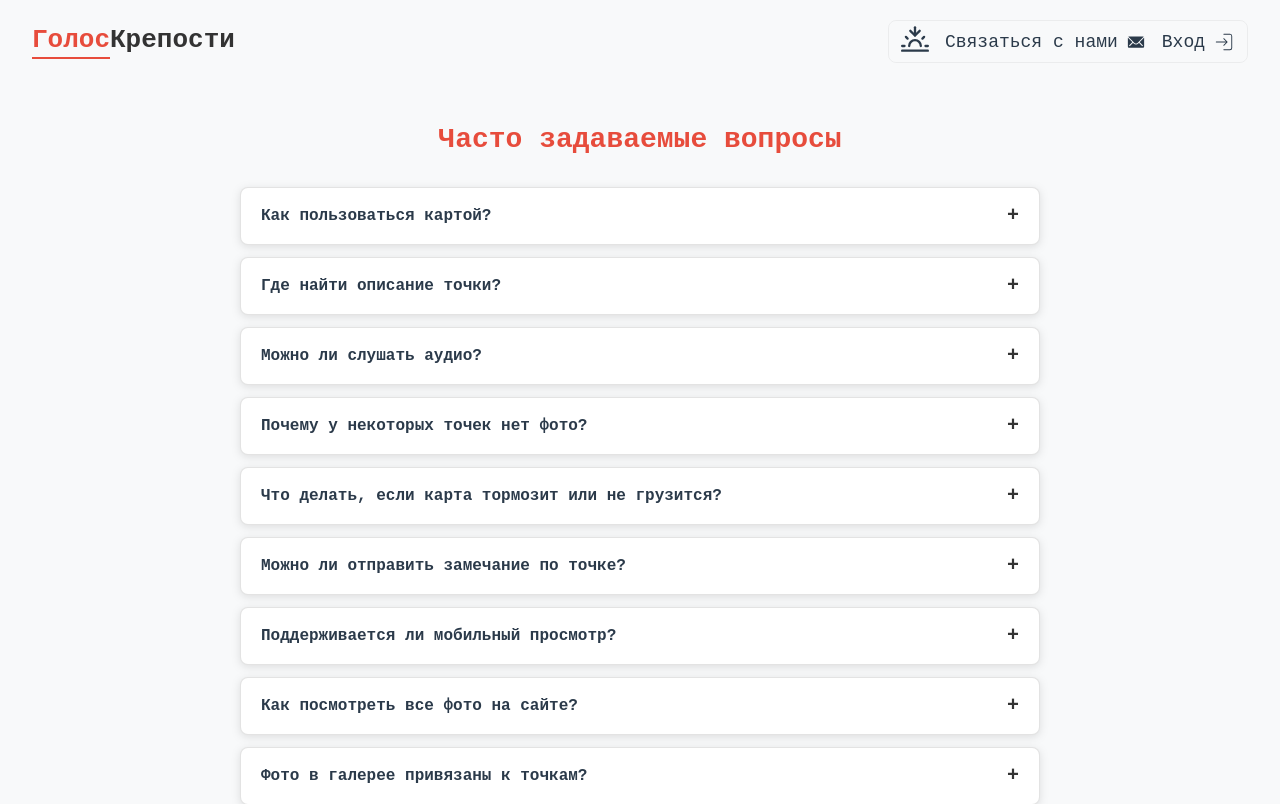
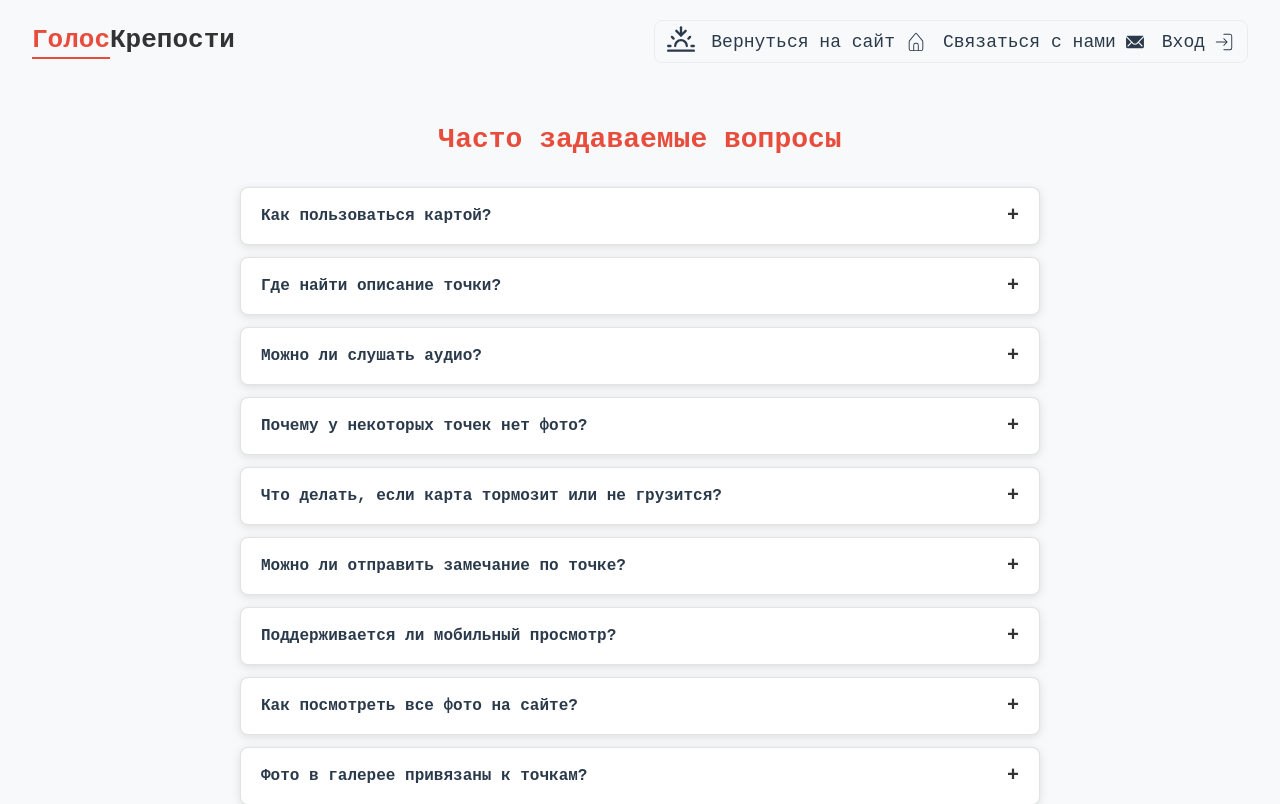
Before and after one commit to Diablo665/history-map, a React (Create React App) app in the folder app/: page /faq in a window 1280 px wide. Shown: the top 804 px of the page. Built offline with nearby package versions, Linux system fonts and the light colour scheme; no server answers.

Commit message:
fix: Добавлены забытые кнопки для переходя в раздел FAQ и обратно

```diff
--- a/app/src/components/Header/Header.jsx
+++ b/app/src/components/Header/Header.jsx
@@ -1,15 +1,17 @@
 import React from "react";
 import styles from './Header.module.css';
 import { IoIosMail } from "react-icons/io";
-import { CiLogin, CiLogout } from "react-icons/ci";
+import { CiLogin, CiLogout, CiCircleQuestion, CiHome } from "react-icons/ci";
 import { FiSunrise, FiSunset } from "react-icons/fi";
 import { openLoginForm, setIsLogined } from "../../store/loginSlice";
 import { useDispatch, useSelector} from "react-redux";
 import { useState } from "react";
 import { showNotification } from "../../utils/helper";
+import { useNavigate } from 'react-router-dom';
 
-const Header = () => {
+const Header = ({from}) => {
     const dispatch = useDispatch();
+    const navigate = useNavigate();
     const {isLogined} = useSelector((state) => state.login);
     const [theme, updateTheme] = useState(localStorage.getItem('theme') || 'light');
     document.querySelector("HTML").setAttribute("data-theme", theme);
@@ -44,6 +46,11 @@ const Header = () => {
 
     }
 
+    const goToNewPage = () => {
+        const page = from === "faq" ? '/' : 'faq'
+        navigate(page)
+    }
+
     return (
         <div className={styles.headerContainer}>
             <div className={styles.titleContainer}>
@@ -56,6 +63,12 @@ const Header = () => {
                 </span> : <span className={styles.setTheme} onClick={setTheme} title="Светлая тема">
                     <FiSunrise className={styles.themeIcon}/>
                 </span>}
+
+                {from === "faq" ? <span className={styles.FAQ} onClick={goToNewPage}>
+                    Вернуться на сайт <CiHome className={styles.FAQIcon}/>
+                </span> : <span className={styles.FAQ} onClick={goToNewPage}>
+                    Частые вопросы <CiCircleQuestion className={styles.FAQIcon}/>
+                </span> }
 
                 <a href="mailto:support@thevoiceofthefortress.fun">
                     Связаться с нами
--- a/app/src/components/Header/Header.module.css
+++ b/app/src/components/Header/Header.module.css
@@ -67,8 +67,20 @@
     }
 }
 
-.mailIcon {
-    font-size: 20px;
+.FAQ{
+    cursor: pointer;
+    display: flex;
+    align-items: center;
+    gap: 10px;
+}
+
+.FAQ:hover {
+    color: #e4ee56;
+    transform: translateY(-1px);
+}
+
+.mailIcon, .FAQIcon {
+    font-size: 22px;
     transition: color 0.3s ease;
     color: inherit;
 }
@@ -98,7 +110,9 @@
 
 .entry:hover .entryIcon,
 .contact a:hover .mailIcon
-.setTheme:hover .themeIcon {
+.setTheme:hover .themeIcon
+.FAQ:hover .FAQIcon
+{
     transform: scale(1.1) rotate(3deg);
 }
 
--- a/app/src/pages/FAQPage.jsx
+++ b/app/src/pages/FAQPage.jsx
@@ -77,7 +77,7 @@ const FAQPage = () => {
         },
         {
             question: "Почему мой комментарий пропал?",
-            answer: "Комментарий может быть удалён администратором, если в нём есть оскорбления, спам, запрещённый контент. /n Также он удаляется, если вы сами нажали «Удалить». Комментарий может быть удалён полность без отображения на сайте или с информацией о том, что комментарий был удалён администратором. В этом случае имя пользователя будет скрыто, оценка обнулена, а вы сможете посмотреть причину удаления"
+            answer: "Комментарий может быть удалён администратором, если в нём есть оскорбления, спам, запрещённый контент. Также он удаляется, если вы сами нажали «Удалить». Комментарий может быть удалён полность без отображения на сайте или с информацией о том, что комментарий был удалён администратором. В этом случае имя пользователя будет скрыто, оценка обнулена, а вы сможете посмотреть причину удаления"
         },
     ];
 
@@ -87,7 +87,7 @@ const FAQPage = () => {
 
     return (
         <>
-        <Header />
+        <Header from="faq"/>
         <div className={styles.faqPage}>
             <main className={styles.faqContainer}>
                 <h1 className={styles.faqTitle}>Часто задаваемые вопросы</h1>
```
